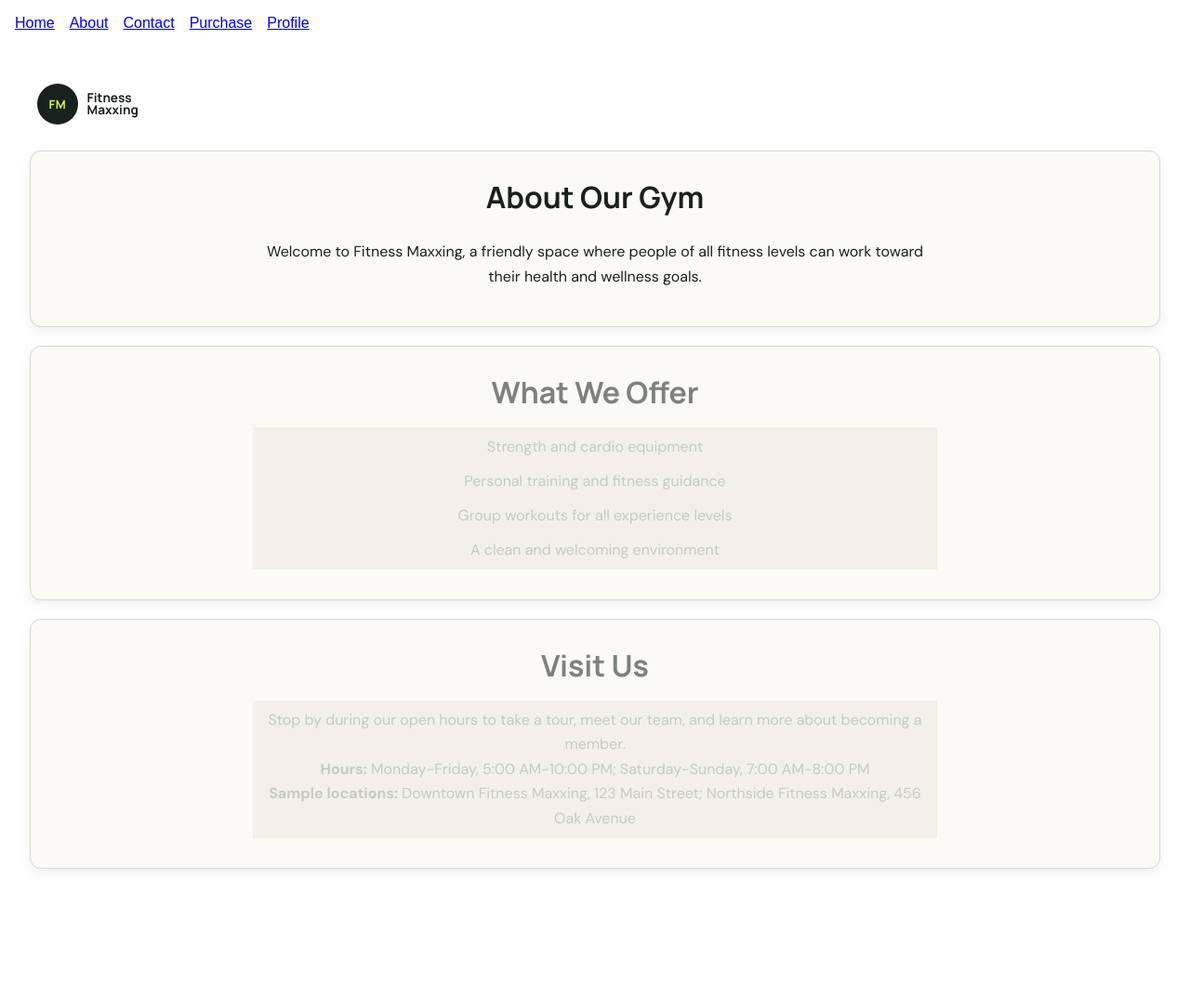
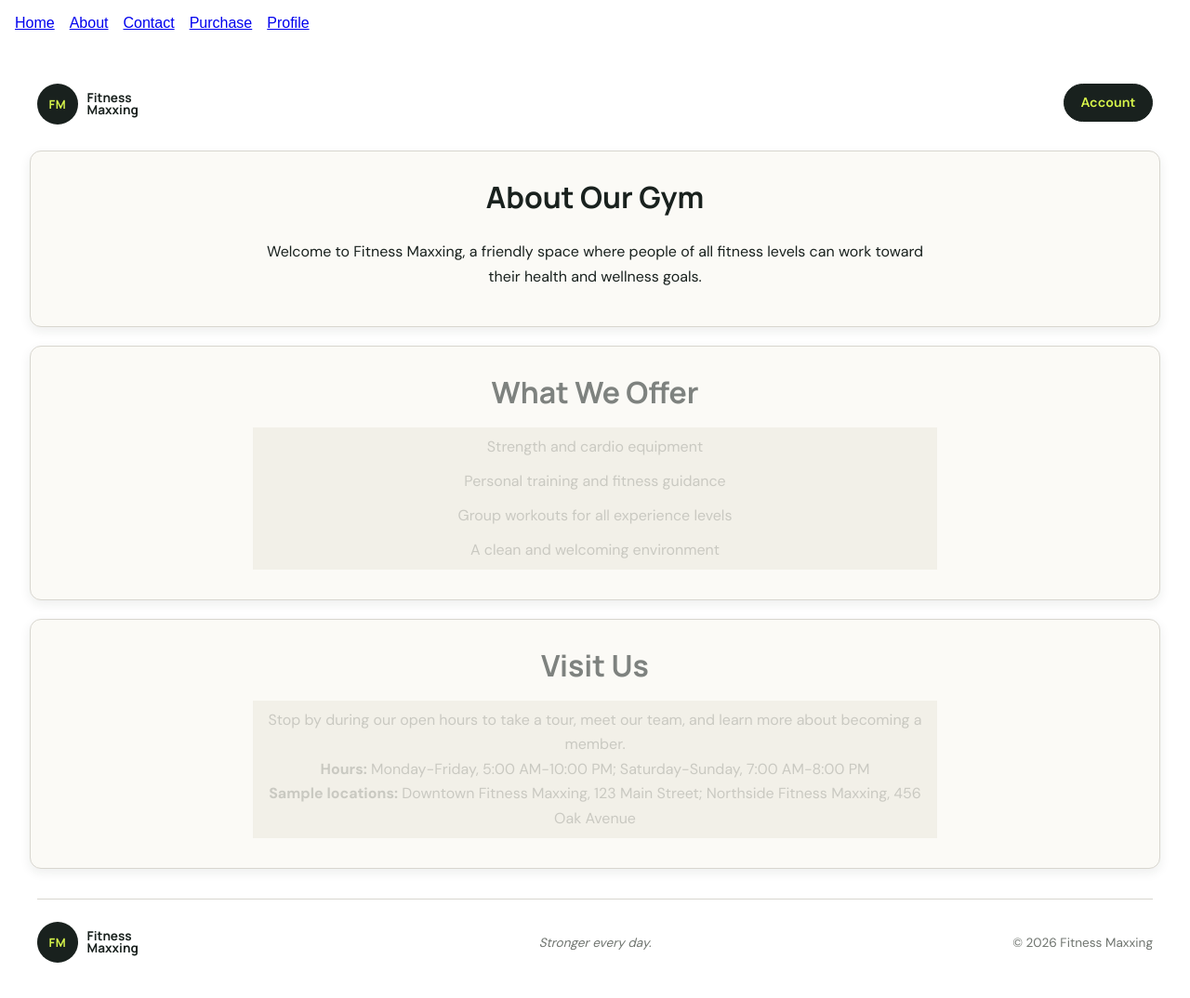
Before and after one commit to jaydonkc/h4i-calpoly-team7, a Next.js app: page /gym-info in a window 1280 px wide. Shown: the top 1074 px of the page at 93% size. Before the commit the page ends 967 px from the top, so only its background shows below. Built offline with nearby package versions, Linux system fonts and the light colour scheme.

Commit message:
feat: add account button, logo, copyright, and slogan

```diff
--- a/src/app/gym-info/info.css
+++ b/src/app/gym-info/info.css
@@ -3,12 +3,53 @@
 .fitness-page {
 	position: relative;
 	padding-top: 6rem;
+	padding-bottom: 2rem;
+}
+
+.fitness-actions {
+	position: absolute;
+	top: 1.5rem;
+	right: 1.5rem;
+}
+
+.top-logo {
+	position: absolute;
+	top: 1.5rem;
+	left: 1.5rem;
+}
+
+.account-button {
+	display: inline-block;
+	padding: 0.65rem 1.1rem;
+	border: 1px solid #19211e;
+	border-radius: 999px;
+	background-color: #19211e;
+	color: #d8f64b;
+	font-family: "DM Sans", sans-serif;
+	font-size: 0.9rem;
+	font-weight: 600;
+	text-decoration: none;
+	transition: background-color 0.2s ease, color 0.2s ease;
+}
+
+.account-button:hover,
+.account-button:focus-visible {
+	background-color: #d8f64b;
+	color: #19211e;
+}
+
+.fitness-footer {
+	display: grid;
+	grid-template-columns: 1fr 1fr 1fr;
+	align-items: center;
+	gap: 1rem;
+	max-width: 1200px;
+	margin: 2rem auto 0;
+	padding: 1.5rem 0 0;
+	border-top: 1px solid #d8d6cf;
 }
 
 .fitness-logo {
-	position: absolute;
-	top: 1.5rem;
-	left: 1.5rem;
 	display: flex;
 	align-items: center;
 	gap: 0.6rem;
@@ -33,6 +74,23 @@
 	font-size: 0.85rem;
 	font-weight: 700;
 	line-height: 0.95;
+}
+
+.fitness-slogan,
+.fitness-copyright {
+	margin: 0;
+	font-family: "DM Sans", sans-serif;
+	font-size: 0.85rem;
+	color: #6f746f;
+}
+
+.fitness-slogan {
+	text-align: center;
+	font-style: italic;
+}
+
+.fitness-copyright {
+	text-align: right;
 }
 
 .info {
@@ -124,8 +182,24 @@ main:has(.offer-info:hover, .visit-info:hover) .about-info .gym-details::after {
 		padding-top: 5.25rem;
 	}
 
-	.fitness-logo {
+	.fitness-actions {
+		top: 1rem;
+		right: 1rem;
+	}
+
+	.top-logo {
 		top: 1rem;
 		left: 1rem;
 	}
+
+	.fitness-footer {
+		grid-template-columns: 1fr;
+		justify-items: center;
+		text-align: center;
+	}
+
+	.fitness-copyright,
+	.fitness-slogan {
+		text-align: center;
+	}
 }
--- a/src/app/gym-info/page.tsx
+++ b/src/app/gym-info/page.tsx
@@ -1,16 +1,23 @@
 import "./info.css";
 import "../globals.css";
+import Link from "next/link";
 
 export default function GymInfoPage() {
   return (
     <main className="fitness-page">
-      <div className="fitness-logo" aria-label="Fitness Maxxing">
+      <div className="fitness-logo top-logo" aria-hidden="true">
         <span className="fitness-logo-mark">FM</span>
         <span className="fitness-logo-name">
           Fitness
           <br />
           Maxxing
         </span>
+      </div>
+
+      <div className="fitness-actions">
+        <Link className="account-button" href="/profile">
+          Account
+        </Link>
       </div>
 
       <div className="info about-info">
@@ -46,6 +53,19 @@ export default function GymInfoPage() {
           </p>
         </div>
       </div>
+
+      <footer className="fitness-footer">
+        <div className="fitness-logo" aria-label="Fitness Maxxing">
+          <span className="fitness-logo-mark">FM</span>
+          <span className="fitness-logo-name">
+            Fitness
+            <br />
+            Maxxing
+          </span>
+        </div>
+        <p className="fitness-slogan">Stronger every day.</p>
+        <p className="fitness-copyright">© 2026 Fitness Maxxing</p>
+      </footer>
     </main>
   );
 }
```
